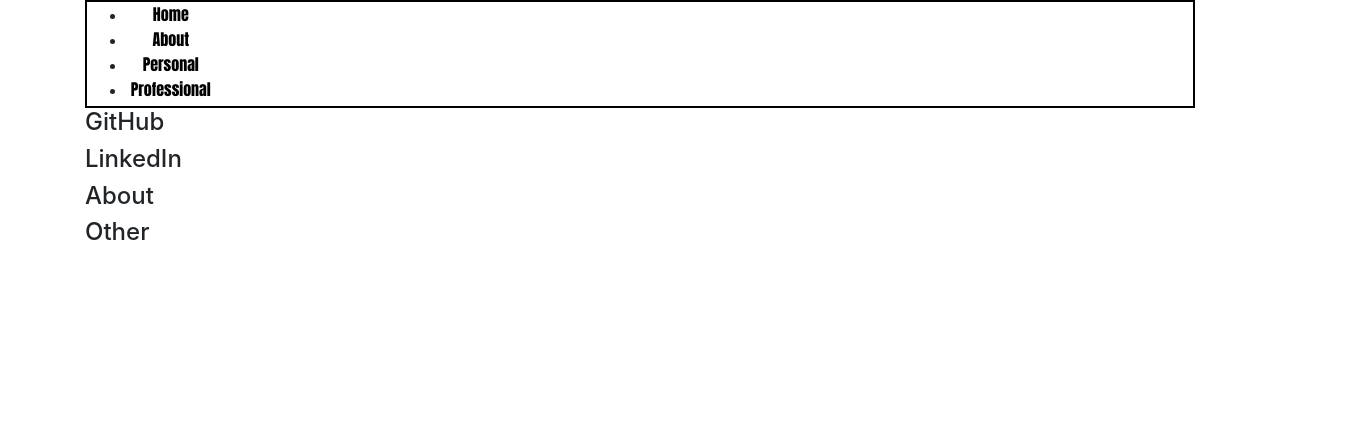
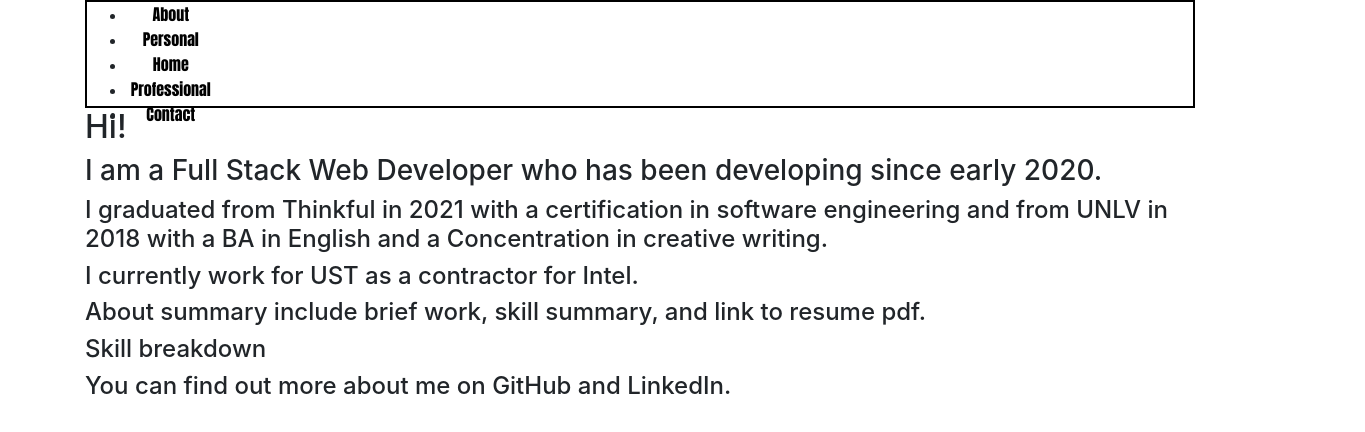
Before and after one commit to MerrixMurphy/Personal-React-Site, a React (Create React App) app: page /about in a window 1280 px wide. Shown: the top 432 px of the page, 1365 px wide, since content can reach past the window. Built offline with nearby package versions, Linux system fonts and the light colour scheme; no server answers; a web font is replaced by a local one.

Commit message:
Added static content.

```diff
--- a/src/about/about.js
+++ b/src/about/about.js
@@ -1,12 +1,16 @@
 import React from "react";
 
 function About() {
+  //Add links to websites for companies.
   return (
     <div>
-      <h4>GitHub</h4>
-      <h4>LinkedIn</h4>
-      <h4>About</h4>
-      <h4>Other</h4>
+      <h2>Hi!</h2>
+          <h3>I am a Full Stack Web Developer who has been developing since early 2020.</h3>
+          <h4>I graduated from Thinkful in 2021 with a certification in software engineering and from UNLV in 2018 with a BA in English and a Concentration in creative writing.</h4>
+          <h4>I currently work for UST as a contractor for Intel.</h4>
+          <h4>About summary include brief work, skill summary, and link to resume pdf.</h4>
+      <h4>Skill breakdown</h4>
+      <h4>You can find out more about me on GitHub and LinkedIn.</h4>
     </div>
   );
 }
--- /dev/null
+++ b/src/contact/contact.js
@@ -0,0 +1,18 @@
+import React from "react";
+
+function Contact() {
+  return (
+    <form>
+      <label for="from">From:</label>
+      <input type="text" id="from" name="from"/>
+      <br/>
+      <label for="message">Message:</label>
+      <input type="text" id="message" name="message"/>
+      <br/>
+      <h4>Attachment</h4>
+      <button>Send</button>
+    </form>
+  );
+}
+
+export default Contact;
--- a/src/home/home.js
+++ b/src/home/home.js
@@ -2,7 +2,13 @@
 
 function Home(repos) {
   repos = repos.repos.sort()
-      return repos.length > 0 ? repos.map((element) => {
+      return (
+        <div>
+          <h2>Hi! I'm Merrix Murphy</h2>
+          <h3>I am a Full Stack Web Developer and graduate of Thinkful and UNLV.</h3>
+          <h4>I currently work for UST as a contractor for Intel.</h4>
+          <h3>Check out my newest projects here!</h3>
+      {repos.length > 0 ? repos.map((element) => {
         return (
           <div key={element.id}>
             <h4>{element.name}</h4>
@@ -10,7 +16,8 @@
             <h6>{element.html_url}</h6>
           </div>
         )
-      }) : (<h4>No Repos</h4>)
-}
+      }) : (<h4>No Repos</h4>)}
+      </div>
+)}
 
 export default Home;
--- a/src/layout/footer.js
+++ /dev/null
@@ -1,11 +0,0 @@
-import React from 'react'
-import { Link } from 'react-router-dom';
-
-function footer() {
-    return (
-        <footer id="footer">
-        </footer>
-  )
-}
-
-export default footer
--- a/src/layout/layout.js
+++ b/src/layout/layout.js
@@ -1,7 +1,6 @@
 import React from "react";
 import Nav from "./nav";
 import Routes from "./routes";
-import Footer from "./footer";
 
 import "./layout.css";
 
@@ -10,7 +9,6 @@
     <div>
       <Nav />
       <Routes />
-      <Footer />
     </div>
   );
 }
--- a/src/layout/nav.js
+++ b/src/layout/nav.js
@@ -5,12 +5,6 @@
   return (
     <nav>
     <ul>
-    <li >
-            <Link to="/home">
-              <span  />
-              &nbsp;Home
-            </Link>
-          </li>
           <li >
             <Link to="/about">
               <span  />
@@ -24,9 +18,21 @@
             </Link>
           </li>
           <li >
+            <Link to="/home">
+              <span  />
+              &nbsp;Home
+            </Link>
+          </li>
+          <li >
             <Link to="/professional-projects">
               <span  />
               &nbsp;Professional
+            </Link>
+          </li>
+          <li >
+            <Link to="/contact">
+              <span  />
+              &nbsp;Contact
             </Link>
           </li>
     </ul>
--- a/src/layout/routes.js
+++ b/src/layout/routes.js
@@ -2,6 +2,7 @@
 import { Navigate, Route, Routes } from "react-router-dom";
 import Home from "../home/home";
 import About from "../about/about";
+import Contact from "../contact/contact";
 import PersonalProjects from "../personal/Personal-Projects";
 import ProfessionalProjects from "../professional/Professional-Projects"
 import {listRepos, getRepoReadme} from "../utils/api/api"
@@ -54,7 +55,8 @@
           name: element.name,
           description: element.description,
           id: element.id,
-          html_url: element.html_url
+          html_url: element.html_url,
+          isPrivate: element.private
         })
       }
     })
@@ -66,6 +68,7 @@
       <Route exact={true} path="/" element={<Navigate to={"/home"}/>} />
       <Route path="/home" element={<Home repos={newRepos} />}/>
       <Route path="/about" element={<About />}/>
+      <Route path="/contact" element={<Contact />}/>
       <Route path="/personal-projects" element={<PersonalProjects repos={perRepos} />}/>
       <Route path="/professional-projects" element={<ProfessionalProjects repos={proRepos} />}/>
     </Routes>
--- a/src/personal/Personal-Projects.js
+++ b/src/personal/Personal-Projects.js
@@ -1,16 +1,25 @@
 import React from "react";
-
+//if private no github link
 function PersonalProjects(repos) {
+  const liveDeploy = []
   repos = repos.repos.sort()
-  return repos.length > 0 ? repos.map((element) => {
+  return (
+    <div>
+      <h2>Check out my latest personal projects!</h2>
+    {repos.length > 0 ? repos.map((element) => {
+      //make 3d orb that spins with random textures for each one and scroll with arrows sideways maybe
+      //make live url change between git and heroku
       return (
         <div key={element.id}>
           <h4>{element.name}</h4>
+          <h1>PLANET</h1>
           <h5>{element.description}</h5>
-        <h6>{element.html_url}</h6>
+          {!element.isPrivate ? <h6>{element.html_url}</h6> : null}
+          {liveDeploy.includes(element.id) ? <h6>https://merrixmurphy.github.io/{element.name}/</h6> : null}
         </div>
       )
-  }) : (<h4>No Repos</h4>)
-}
+    }) : (<h4>No Repos</h4>)}
+    </div>
+  )}
 
 export default PersonalProjects;
--- a/src/professional/Professional-Projects.js
+++ b/src/professional/Professional-Projects.js
@@ -1,16 +1,25 @@
 import React from "react";
 
 function ProfessionalProjects(repos) {
+  const liveDeploy = [377055692]
   repos = repos.repos.sort()
-  return repos.length > 0 ? repos.map((element) => {
+  return (
+    <div>
+      <h2>Check out my latest professional projects!</h2>
+    {repos.length > 0 ? repos.map((element) => {
+      //make 3d orb that spins with random textures for each one and scroll with arrows sideways maybe
+      //make live url change between git and heroku
       return (
         <div key={element.id}>
           <h4>{element.name}</h4>
+          <h1>PLANET</h1>
           <h5>{element.description}</h5>
-        <h6>{element.html_url}</h6>
+          {!element.isPrivate ? <h6>{element.html_url}</h6> : null}
+          {liveDeploy.includes(element.id) ? <h6>https://merrixmurphy.github.io/{element.name}/</h6> : null}
         </div>
       )
-  }) : (<h4>No Repos</h4>)
-}
+    }) : (<h4>No Repos</h4>)}
+    </div>
+  )}
 
 export default ProfessionalProjects;
```
Lines whose indentation alone changed are shown as unchanged.
